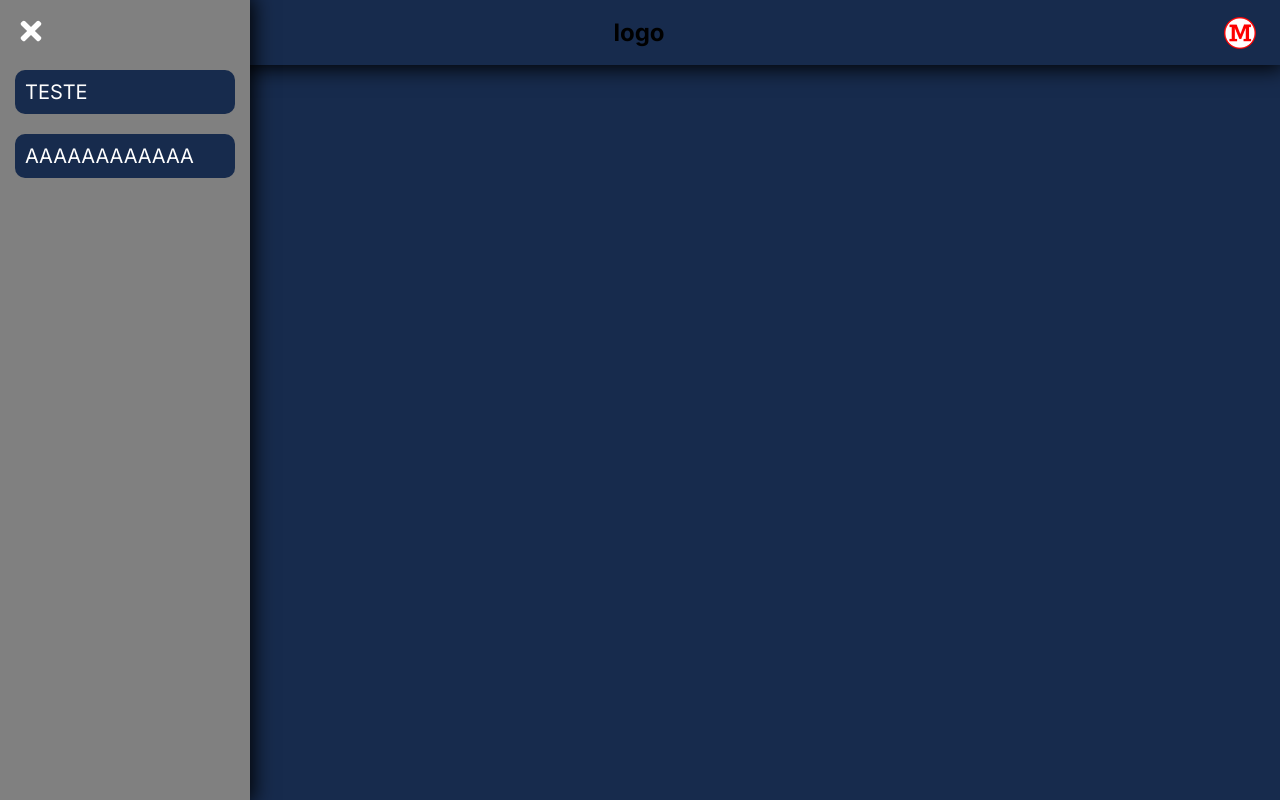
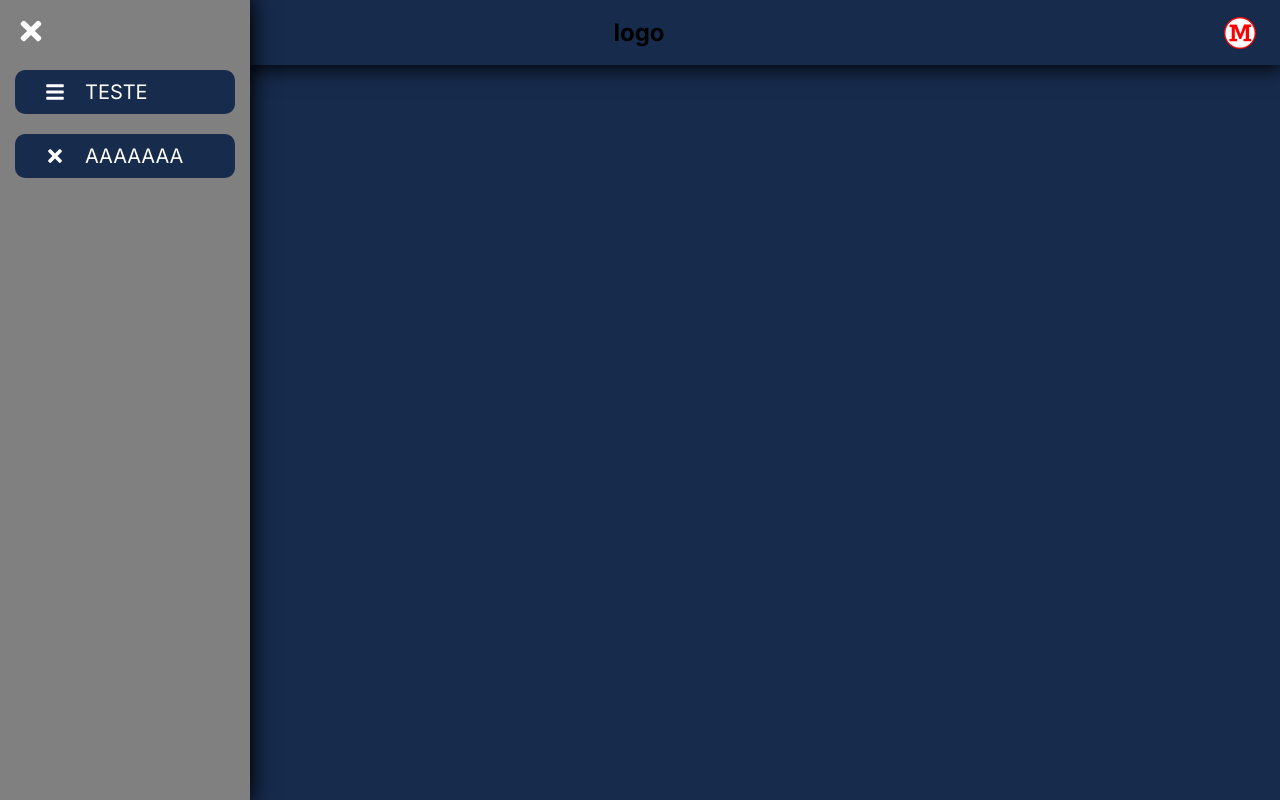
Before and after one commit to ymatzz/projeto-web-mobile, a Next.js app: page / in a window 1280 px wide. Both pictures are taken after a click on the icon 39 px from the left and 32 px from the top of the page. Built offline with nearby package versions, Linux system fonts and the light colour scheme.

Commit message:
passagem de componentes para os itens da sideBar

```diff
--- a/src/components/Sidebar/index.jsx
+++ b/src/components/Sidebar/index.jsx
@@ -1,7 +1,7 @@
 'use client'
-import { React, useState } from 'react';
+import React, { useState } from 'react';
 import { Container, Content} from './style';
-import { FaTimes } from 'react-icons/fa';
+import { FaTimes, FaBars } from 'react-icons/fa';
 import SidebarItem from '../SidebarItem';
 
 export default function Sidebar({active}) {
@@ -13,8 +13,8 @@ export default function Sidebar({active}) {
         <Container sidebar={active}>
             <FaTimes onClick={fecharSidebar} />
             <Content>
-                <SidebarItem text={'TESTE'} />
-                <SidebarItem text={'AAAAAAAAAAAA'} />
+                <SidebarItem text={'TESTE'} Icon={<FaBars />} />
+                <SidebarItem text={'AAAAAAA'} Icon={<FaTimes />} />
             </Content>
         </Container>
     )
--- a/src/components/SidebarItem/index.jsx
+++ b/src/components/SidebarItem/index.jsx
@@ -1,10 +1,13 @@
 'use client'
-import { Container } from "./style"
+import React from 'react'; // Importe o React com R maiúsculo
+import { Container } from "./style";
+import { FaTimes } from 'react-icons/fa'; // Importe o ícone FaTimes
 
-export default function SidebarItem({text}) {
+export default function SidebarItem({Icon, text}) {
 
     return (
         <Container>
+            {Icon}
             {text}
         </Container>
     )
--- a/src/components/SidebarItem/style.js
+++ b/src/components/SidebarItem/style.js
@@ -1,5 +1,5 @@
 'use client'
-import styled, { keyframes } from 'styled-components';
+import styled from 'styled-components';
 
 export const Container = styled.div`
     display: flex;
```
